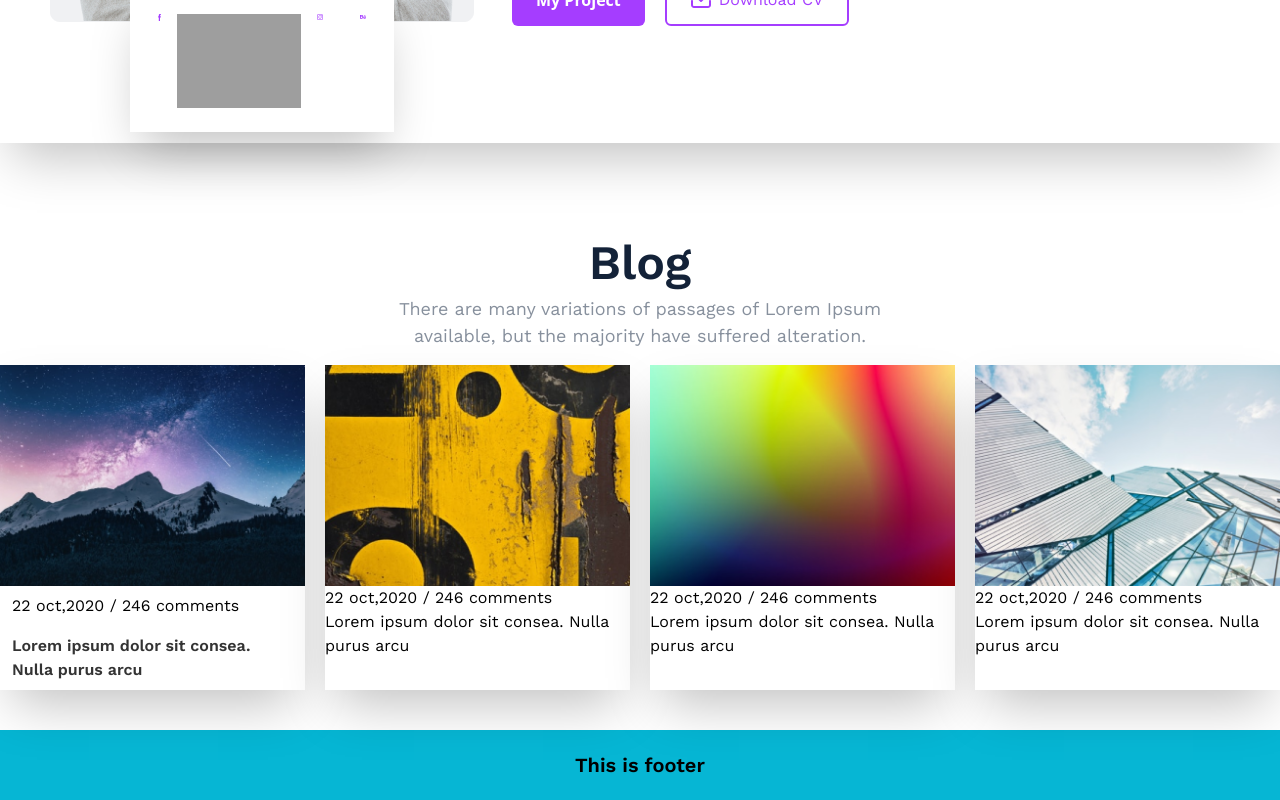
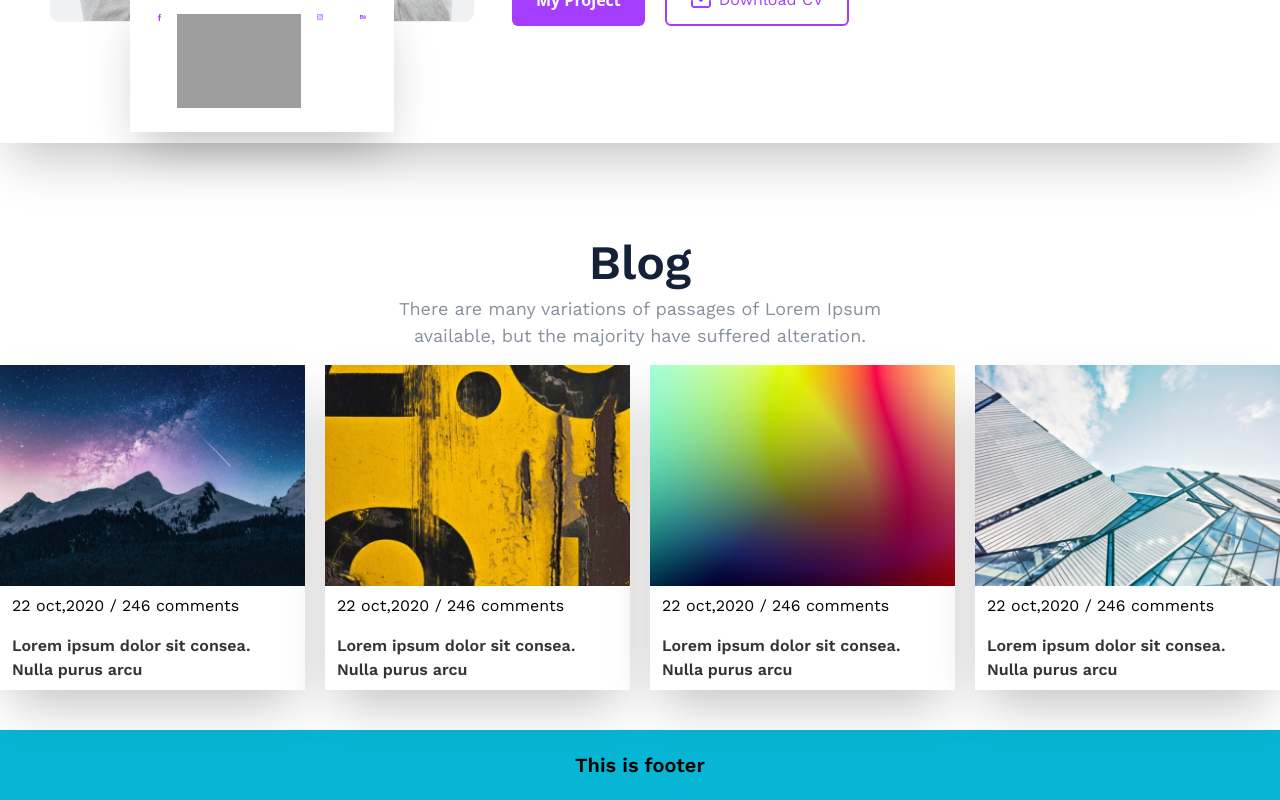
Before and after one commit to abdulazizv/portfolio-in-vue, a Vue app: page / in a window 1280 px wide. Shown: the part 1257-2057 px from the top of the page. Built offline with nearby package versions, Linux system fonts and the light colour scheme; grey boxes are pictures that could not be loaded.

Commit message:
added Blog.vue

```diff
--- a/src/components/Blog/Blog.vue
+++ b/src/components/Blog/Blog.vue
@@ -19,19 +19,20 @@
     </div>
     <div class="about__post w-[315px] bg-white shadow-2xl">
         <img src="../../assets/yellowblackunsplash.png" alt="unsplash1">
-        <h1 class="date__op">22 oct,2020 / 246 comments</h1>
-        <p class="">Lorem ipsum dolor sit consea. Nulla purus arcu</p>
+        <h1 class="date__op px-3 py-2">22 oct,2020 / 246 comments</h1>
+        <p class="text-[#333333] text-18px font-semibold px-3 py-2">Lorem ipsum dolor sit consea. Nulla purus arcu</p>
     </div>
     <div class="about__post w-[315px] bg-white shadow-2xl">
         <img src="../../assets/rgbunsplash.png" alt="unsplash1">
-        <h1 class="date__op">22 oct,2020 / 246 comments</h1>
-        <p class="">Lorem ipsum dolor sit consea. Nulla purus arcu</p>
+        <h1 class="date__op px-3 py-2">22 oct,2020 / 246 comments</h1>
+        <p class="text-[#333333] text-18px font-semibold px-3 py-2">Lorem ipsum dolor sit consea. Nulla purus arcu</p>
     </div>
     <div class="about__post w-[315px] bg-white shadow-2xl">
         <img src="../../assets/blueskyunsplash.png" alt="unsplash1">
-        <h1 class="date__op">22 oct,2020 / 246 comments</h1>
-        <p class="">Lorem ipsum dolor sit consea. Nulla purus arcu</p>
+        <h1 class="date__op px-3 py-2">22 oct,2020 / 246 comments</h1>
+        <p class="text-[#333333] text-18px font-semibold px-3 py-2">Lorem ipsum dolor sit consea. Nulla purus arcu</p>
     </div>
+
   </div>
   </div>
 </template>
```
